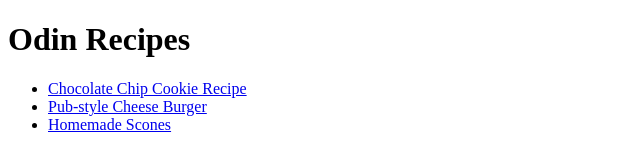
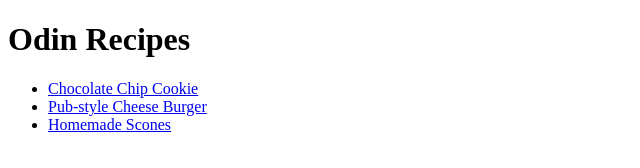
Before and after one commit to SunshineOnTheSlient/odin-recipes, a plain HTML site: page index.html in a window 1280 px wide. Shown: the full height of the page, 0-640 px from the left. Drawn offline with Linux system fonts and the light colour scheme.

Commit message:
fix:Change link name
Change link name to match style other recipe links have on the website.

```diff
--- a/index.html
+++ b/index.html
@@ -7,7 +7,7 @@
     <body>
         <h1>Odin Recipes</h1>
         <ul>
-            <li><a href="recipes/chocolate-cookies.html">Chocolate Chip Cookie Recipe</a></li>
+            <li><a href="recipes/chocolate-cookies.html">Chocolate Chip Cookie</a></li>
             <li><a href="recipes/cheese-burger.html">Pub-style Cheese Burger</a></li>
             <li><a href="recipes/scones.html">Homemade Scones</a></li>
         </ul>
```
